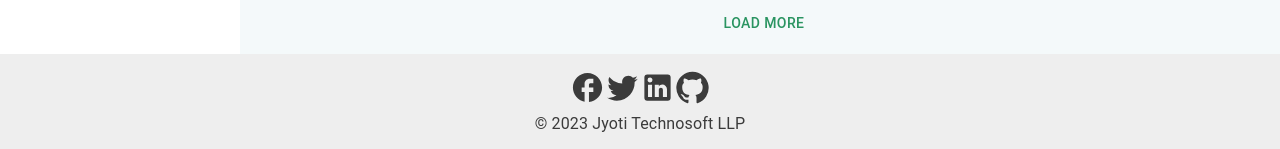
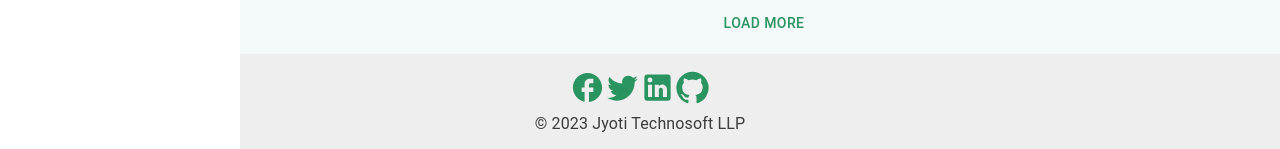
Before and after one commit to Jyoti-Technosoft/jyoti-technosoft-portfolio-viewer, a React (Create React App) app: page /all/ in a window 1280 px wide. Shown: the part 1135-1284 px from the top of the page. Built offline with nearby package versions, Linux system fonts and the light colour scheme; what react-swipeable-views-utils would draw is missing.

Commit message:
Jyoti technosoft Portfolio : Add z-index to fix div overlayering issue

```diff
--- a/src/components/FooterComponent/FooterLayout.js
+++ b/src/components/FooterComponent/FooterLayout.js
@@ -3,30 +3,31 @@ import FacebookRoundedIcon from '@mui/icons-material/FacebookRounded';
 import TwitterIcon from '@mui/icons-material/Twitter';
 import LinkedInIcon from '@mui/icons-material/LinkedIn';
 import GitHubIcon from '@mui/icons-material/GitHub';
-import { positions } from '@mui/system';
+import Link from '@mui/material/Link';
+import "./footerStyle.scss"
 
 const FooterLayout = () => {
   return (
     <div className="footer-wrapper">
-        <div className="container center">
-        <a href="https://www.facebook.com/info.jyotitechnosoft/?ref=py_c" className="btn-floating waves-effect waves-light grey darken-3">
+        <div className="container justify-content-center">
+        <Link href="https://www.facebook.com/info.jyotitechnosoft/?ref=py_c" className="btn-floating waves-effect waves-light grey darken-3">
             <FacebookRoundedIcon fontSize="large"/>
-            </a>
-            <a href="https://g.page/jyoti-technosoft?gm" className="btn-floating waves-effect waves-light grey darken-3">
+            </Link>
+            <Link href="https://g.page/jyoti-technosoft?gm" className="btn-floating waves-effect waves-light grey darken-3">
                 <i className="fa fa-google-plus-square"></i>
-            </a>
-            <a href="https://twitter.com/JyotiTechnosoft" className="btn-floating waves-effect waves-light grey darken-3">
+            </Link>
+            <Link href="https://twitter.com/JyotiTechnosoft" className="btn-floating waves-effect waves-light grey darken-3">
                 <TwitterIcon fontSize="large"/>
-            </a>
-            <a href="https://in.linkedin.com/company/jyoti-technosoft" className="btn-floating waves-effect waves-light grey darken-3">
+            </Link>
+            <Link href="https://in.linkedin.com/company/jyoti-technosoft" className="btn-floating waves-effect waves-light grey darken-3">
                 <LinkedInIcon fontSize="large"/>
-            </a>
-            <a href="https://github.com" className="btn-floating waves-effect waves-light grey darken-3">
+            </Link>
+            <Link href="https://github.com" className="btn-floating waves-effect waves-light grey darken-3">
                 <GitHubIcon fontSize="large"/>
-            </a>
+            </Link>
         </div>
         <div className="footer-copyright grey lighten-3 grey-text text-darken-3">
-        <div className="container center">© 2023 Jyoti Technosoft LLP</div>
+        <div className="container">© 2023 Jyoti Technosoft LLP</div>
         </div>
     </div>
   )
--- /dev/null
+++ b/src/components/FooterComponent/footerStyle.scss
@@ -0,0 +1,4 @@
+.justify-content-center {
+    display: flex;
+    justify-content: center;
+}
--- a/src/style.scss
+++ b/src/style.scss
@@ -8,3 +8,7 @@ $color-secondary : #dde7c1;
 .MuiDrawer-paperAnchorLeft {
     z-index: 999 !important;
 }
+
+.custom-drawer {
+    z-index: 999 !important;
+}
```
